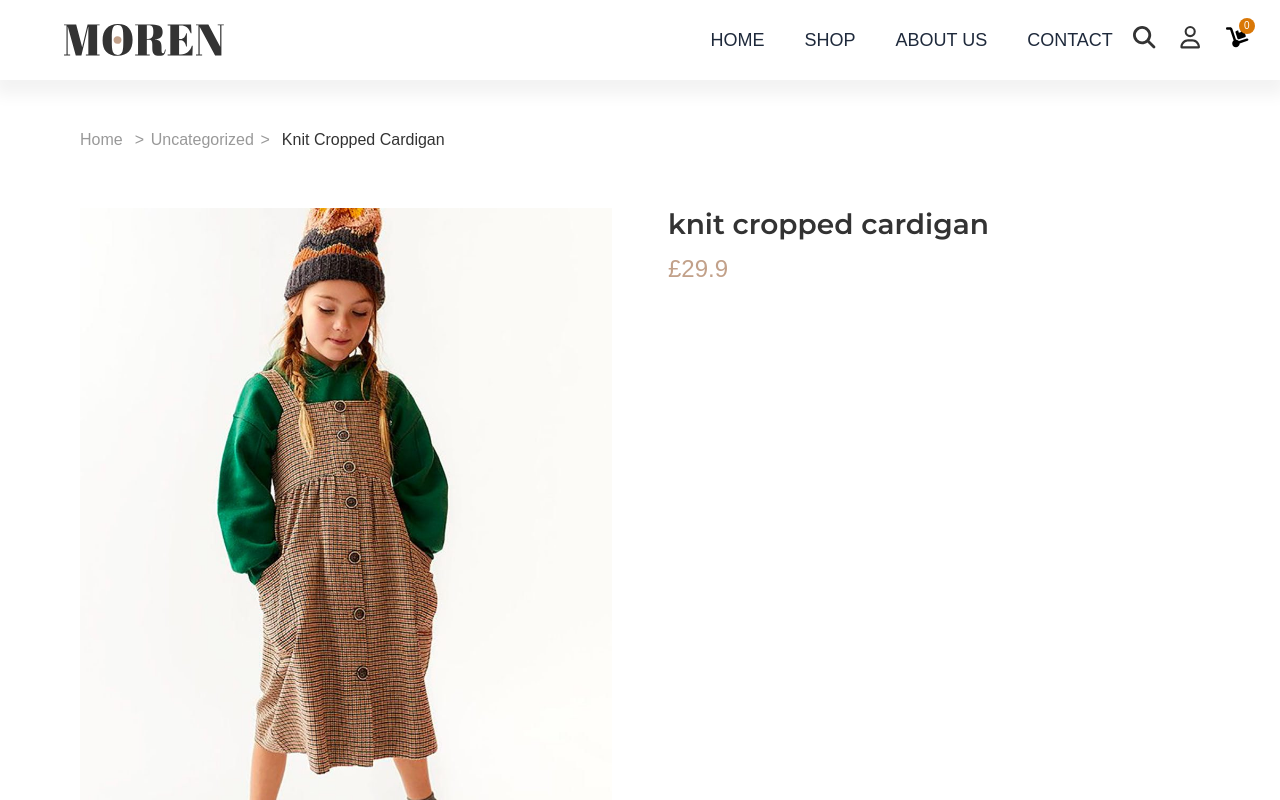
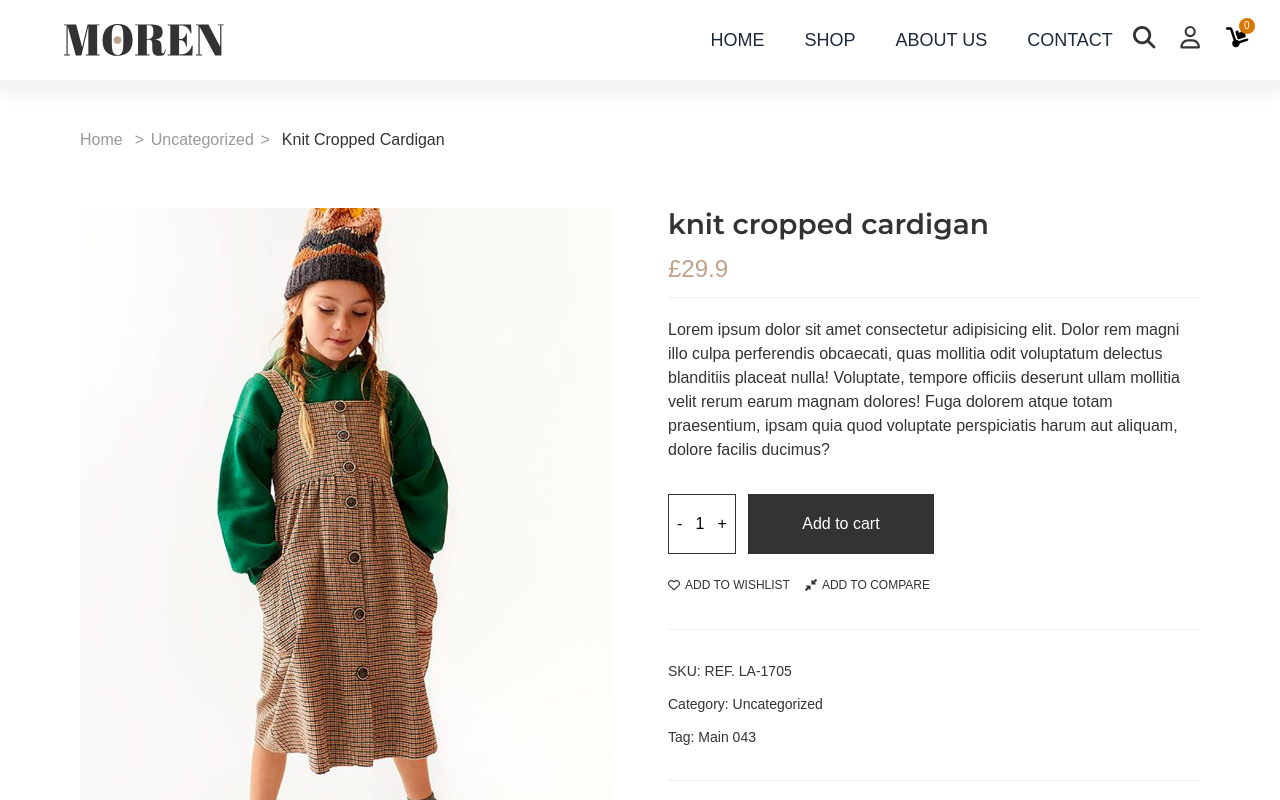
Before and after one commit to ltghuy/moren-ecommerce, a Next.js app: page /product/1 in a window 1280 px wide. Shown: the top 800 px of the page. Built offline with nearby package versions, Linux system fonts and the light colour scheme.

Commit message:
Update UI

```diff
--- a/containers/ProductDetail/index.tsx
+++ b/containers/ProductDetail/index.tsx
@@ -1,5 +1,9 @@
-import React from 'react'
+import React, { useState } from 'react'
 import Link from 'next/link'
+import { FontAwesomeIcon } from '@fortawesome/react-fontawesome'
+import { faHeart } from '@fortawesome/free-regular-svg-icons'
+import { faFacebookF, faTwitter, faLinkedinIn, faPinterestP} from '@fortawesome/free-brands-svg-icons'
+import { faDownLeftAndUpRightToCenter } from '@fortawesome/free-solid-svg-icons'
 import styles from './producDetail.module.scss'
 
 interface ProductProps {
@@ -12,6 +16,15 @@ interface ProductProps {
 }
 
 const ProductDetailPage: React.FC<ProductProps> = ({data}) => {
+  const [quantity, setQuantity] = useState<number>(1)
+  const updateQuantity = (num: number) => {
+    if (num === -1 && quantity === 0) {
+      setQuantity(0)
+      return
+    }
+    setQuantity(quantity + num)
+  }
+
   return (
     <div className={styles.product}>
       <div className={styles.breadcrumb}>
@@ -27,9 +40,56 @@ const ProductDetailPage: React.FC<ProductProps> = ({data}) => {
         <a href="/" className={styles.image}>
           <img src={data.imageUrl} alt="product image" />
         </a>
-        <div className={styles.product__desc}>
+        <div className={styles.desc}>
           <h3 className={`${styles.name} font-semibold montserrat`}>{data.name}</h3>
           <p className={styles.price}>{`£${data.price}`}</p>
+          <div className={styles.line} />
+          <p className={styles.text}>
+            Lorem ipsum dolor sit amet consectetur adipisicing elit. Dolor rem magni illo culpa perferendis obcaecati, quas mollitia odit voluptatum delectus blanditiis placeat nulla! Voluptate, tempore officiis deserunt ullam mollitia velit rerum earum magnam dolores! Fuga dolorem atque totam praesentium, ipsam quia quod voluptate perspiciatis harum aut aliquam, dolore facilis ducimus?
+          </p>
+          <div className={styles.form}>
+            <div className={styles.range}>
+              <button onClick={() => updateQuantity(-1)}>-</button>
+              <p>{ quantity }</p>
+              <button onClick={() => updateQuantity(1)}>+</button>
+            </div>
+            <div className={styles.submit__btn}>Add to cart</div>
+          </div>
+          <div className={styles.controls}>
+            <button>
+              <FontAwesomeIcon icon={faHeart} />
+              <span>Add to wishlist</span>
+            </button>
+            <button>
+              <FontAwesomeIcon icon={faDownLeftAndUpRightToCenter} />
+              <span>Add to compare</span>
+            </button>
+          </div>
+          <div className={styles.line} />
+          <div className={styles.code}>
+            <p>SKU: REF. LA-1705</p>
+            <div className={styles.link}>
+              Category: <Link href="/"><a>Uncategorized</a></Link>
+            </div>
+            <div className={styles.link}>
+              Tag: <Link href="/"><a>Main 043</a></Link>
+            </div>
+          </div>
+          <div className={styles.line} />
+          <div className={styles.socials}>
+            <Link  href="/">
+              <a><FontAwesomeIcon icon={faFacebookF}/></a>
+            </Link>
+            <Link  href="/">
+              <a><FontAwesomeIcon icon={faTwitter}/></a>
+            </Link>
+            <Link  href="/">
+              <a><FontAwesomeIcon icon={faLinkedinIn}/></a>
+            </Link>
+            <Link  href="/">
+              <a><FontAwesomeIcon icon={faPinterestP}/></a>
+            </Link>
+          </div>
         </div>
       </div>
     </div>
--- a/containers/ProductDetail/producDetail.module.scss
+++ b/containers/ProductDetail/producDetail.module.scss
@@ -1,8 +1,5 @@
 .product {
-  min-height: 200vh;
-  padding-top: var(--navbar-height);
-  padding-left: 5rem;
-  padding-right: 5rem;
+  padding: var(--navbar-height) 5rem;
   @media screen and (max-width: 768px) {
     padding-left: 1rem;
     padding-right: 1rem;
@@ -56,14 +53,12 @@
         object-fit: cover;
       }
     }
-  }
-  &__desc {
+    .desc {
       width: 50%;
       margin-left: 3.5rem;
 
       @media screen and (max-width: 768px) {
         width: 100%;
-      height: 500px;
         margin-left: 0;
         padding-top: 3rem;
       }
@@ -81,6 +76,90 @@
         line-height: 24px;
         color: var(--beige);
         padding-top: 1rem;
+        padding-bottom: 1rem;
+      }
+      .line {
+        width: 100%;
+        height: 0.5px;
+        background-color: #f1f1f1;
+      }
+      .text {
+        padding-top: 20px;
+        padding-bottom: 32px;
+      }
+      .form {
+        width: 50%;
+        height: 60px;
+        display: flex;
+        @media screen and (max-width: 1024px) {
+          width: 80%;
+        }
+        .range {
+          color: var(--black);
+          flex: 1;
+          height: 100%;
+          border: 1px solid var(--text);
+          display: flex;
+          justify-content: space-between;
+          align-items: center;
+          padding: 8px;
+        }
+        .submit__btn {
+          background-color: var(--text);
+          color: var(--white);
+          cursor: pointer;
+          width: 70%;
+          height: 100%;
+          flex-shrink: 0;
+          display: flex;
+          justify-content: center;
+          align-items: center;
+          margin-left: 12px;
+          transition: all 0.2s;
+          &:hover {
+            background-color: var(--beige);
           }
         }
       }
+      .controls {
+        display: flex;
+        margin-top: 22px;
+        margin-bottom: 35px;
+        button {
+          text-transform: uppercase;
+          display: flex;
+          align-items: center;
+          font-size: 12px;
+          margin-right: 15px;
+          &:hover {
+            color: var(--beige);
+          }
+        }
+        span {
+          padding-left: 5px;
+        }
+      }
+      .code {
+        font-size: 14px;
+        padding-top: 2rem;
+        padding-bottom: 2rem;
+        .link {
+          padding-top: 12px;
+        }
+        a:hover {
+          text-decoration: underline;
+        }
+      }
+      .socials {
+        padding-top: 2rem;
+        a {
+          margin-right: 1.5rem;
+          transition: all 0.2s;
+          &:hover {
+            color: var(--beige);
+          }
+        }
+      }
+    }
+  }
+}
--- a/styles/globals.css
+++ b/styles/globals.css
@@ -5,6 +5,7 @@
 :root {
   --green: #64AD9C;
   --white: #FFF;
+  --black: #000;
   --text: #333;
   --orange: rgb(186, 96, 0);
   --beige: #c2a18a;
```
Lines whose indentation alone changed are shown as unchanged.
